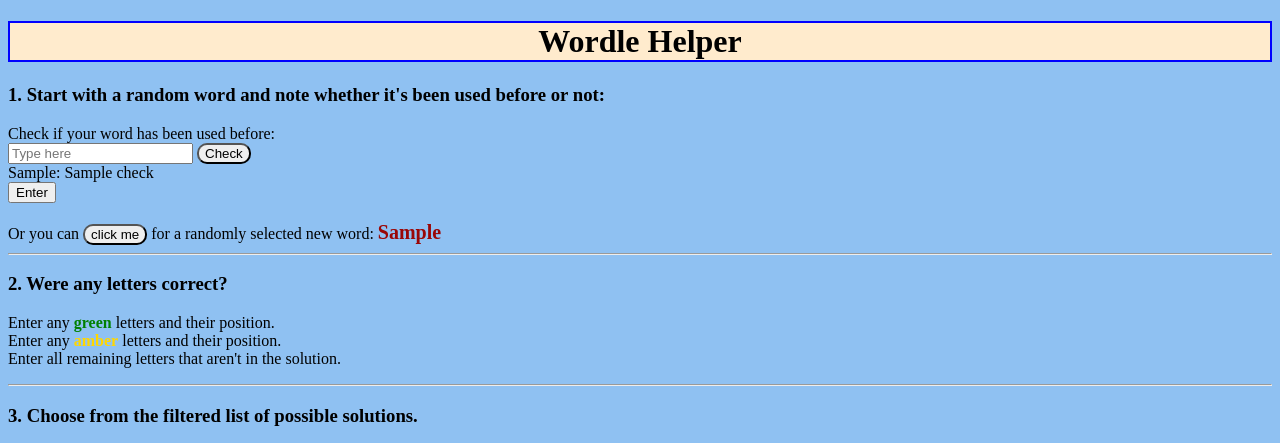
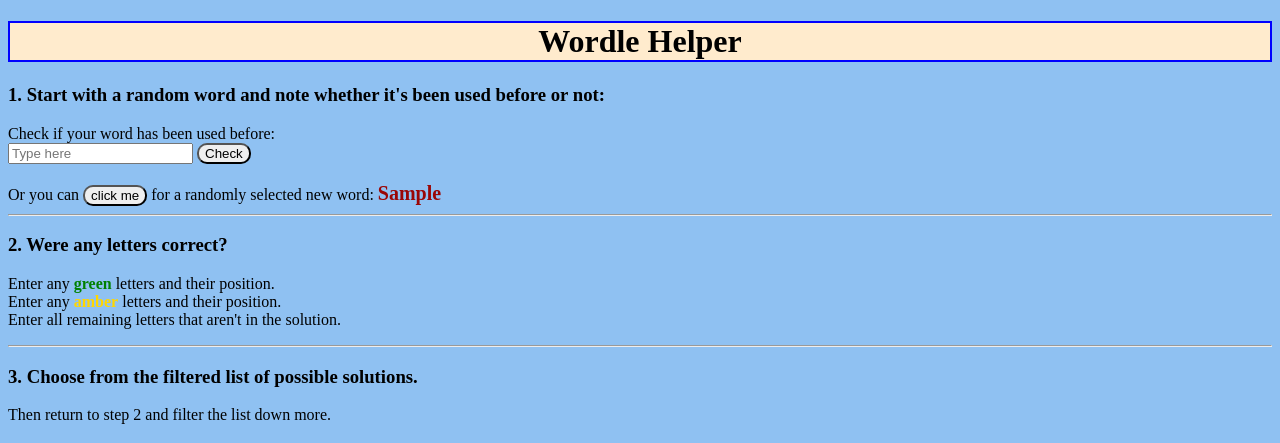
Before and after one commit to skhan877/wordle, a Flask app: template templates/index.html in a window 1280 px wide. Shown: the top 443 px of the page. Run offline with Flask 3, Linux system fonts and the light colour scheme; the template is opened without the code that fills it: most values are stand-ins (such as "Sample title", 1, 10 or a date in 2020).

```diff
--- a/templates/index.html
+++ b/templates/index.html
@@ -17,10 +17,8 @@
             <input type="text" name="check word" placeholder="Type here" />
                 <button style="border-radius: 10px;" type="submit">Check</button>
             </form>
-        {{ user_word }}: {{ check }}
+ <!--       {{ user_word }}: {{ check }} -->
         </div>
-        <button id="Enter" type="button" onclick="window.location.href" = "{{ check_page }}" ; class="button">Enter</button>
-
         <div>
             <br>
             <form action="{{ url_for('views.home')}}" method="get">
--- a/wordle.py
+++ b/wordle.py
@@ -77,6 +77,6 @@ if __name__ == "__main__":
     ### without char ####
     # results = word_without_char(results, history, ['l','s','t','e','a', 'c','o','u','g','h'])
 
-    print(results)
+    # print(results)
 
     # print(history[-10:])
```
